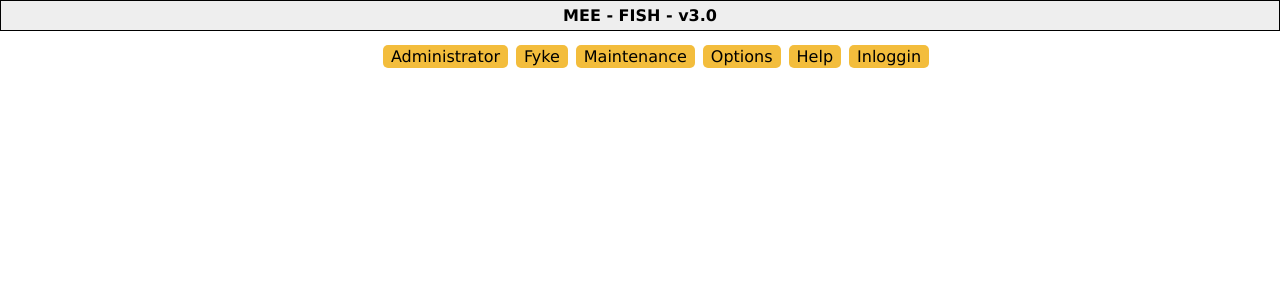
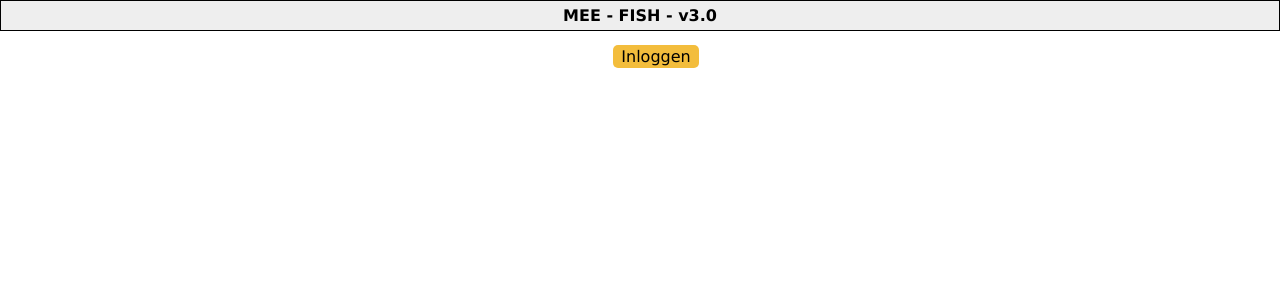
Before and after one commit to horizoncollege/fieldlab-project-1-programmeurs, a Django app: template NIOZ/templates/home.html in a window 1280 px wide. Shown: the top 300 px of the page. Run offline with Django 5.2, Linux system fonts and the light colour scheme; the template is opened without the code that fills it, so the values that code supplies are empty.

Commit message:
added code for template inheritance

```diff
--- a/NIOZ/templates/home.html
+++ b/NIOZ/templates/home.html
@@ -3,31 +3,42 @@
   <head>
     <meta charset="utf-8" />
     <meta name="viewport" content="width=device-width, initial-scale=1" />
-    <title>MEE - FISH - v3.0</title>
+    <title>{% block title %}MEE FISH v3.0{% endblock %}</title>
     {% load static %}
     <link rel="stylesheet" href="{% static 'nioz/css/style.css' %}" />
   </head>
   <body>
+    <!-- Navbar -->
     <nav>
       <div class="navbar-header">
         <strong>MEE - FISH - v3.0</strong>
       </div>
+
       <div class="navbar-menu">
         <ul>
+          {% if user.is_authenticated %}
           <li><a href="#">Administrator</a></li>
           <li><a href="#">Fyke</a></li>
           <li><a href="#">Maintenance</a></li>
           <li><a href="#">Options</a></li>
           <li><a href="#">Help</a></li>
-          <li>
-            {% if user.is_authenticated %}
-            <a href="{% url 'logout' %}">Uitloggen</a>
-            {% else %}
-            <a href="{% url 'login' %}">Inloggin</a>
-            {% endif %}
-          </li>
+          <li><a href="{% url 'logout' %}">Uitloggen</a></li>
+          {% else %}
+          <li><a href="{% url 'login' %}">Inloggen</a></li>
+          {% endif %}
         </ul>
+
+        {% block submenu %}
+        {% comment %} Secondary navbar here {% endcomment %}
+        {% endblock %}
       </div>
     </nav>
+
+    <!-- Content -->
+    <div class="content">
+      {% block content %}
+      <!-- Content will go here -->
+      {% endblock %}
+    </div>
   </body>
 </html>
```
